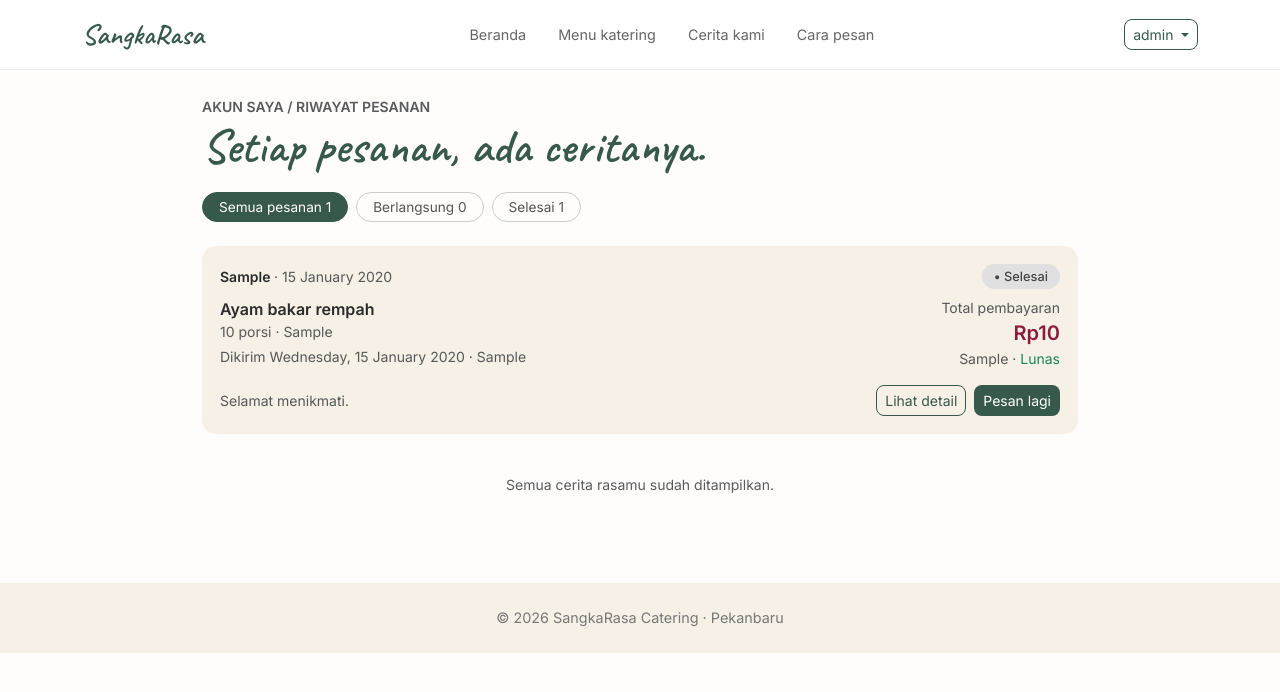
After one commit to zuleykapcr/sangkarasa, a Laravel app: page /pesanan in a window 1280 px wide. The commit adds this page. Shown: the top 692 px of the page. Run offline with Laravel 12, Linux system fonts and the light colour scheme; a user stored in the database is signed in; data comes from the database, SQL or seed files in the repository; tables that the repository leaves empty hold one stand-in row (values such as "Sample post").

Commit message:
feat: riwayat dan status pesanan pelanggan dengan filter, detail, dan pesan lagi

```diff
--- /dev/null
+++ b/app/Http/Controllers/PesananController.php
@@ -0,0 +1,75 @@
+<?php
+
+namespace App\Http\Controllers;
+
+use App\Models\Pesanan;
+use Illuminate\Http\Request;
+use Illuminate\Support\Str;
+
+class PesananController extends Controller
+{
+    // Daftar riwayat pesanan milik user yang login
+    public function index(Request $request)
+    {
+        $filter = $request->query('status');
+        $user   = auth()->user();
+
+        $pesanan = $user->pesanan()
+            ->with('detail.menu')
+            ->when($filter === 'berlangsung', fn ($q) => $q->berlangsung())
+            ->when($filter === 'selesai', fn ($q) => $q->selesai())
+            ->latest()
+            ->paginate(5)
+            ->withQueryString();
+
+        $jumlah = [
+            'semua'       => $user->pesanan()->count(),
+            'berlangsung' => $user->pesanan()->berlangsung()->count(),
+            'selesai'     => $user->pesanan()->selesai()->count(),
+        ];
+
+        return view('pesanan.index', compact('pesanan', 'jumlah', 'filter'));
+    }
+
+    // Detail satu pesanan
+    public function show(Pesanan $pesanan)
+    {
+        abort_unless($pesanan->user_id === auth()->id(), 403);
+
+        $pesanan->load('detail.menu');
+
+        return view('pesanan.show', compact('pesanan'));
+    }
+
+    // Pesan lagi: item pesanan lama dimasukkan ke keranjang
+    public function ulang(Pesanan $pesanan)
+    {
+        abort_unless($pesanan->user_id === auth()->id(), 403);
+
+        $keranjang = session('keranjang', []);
+
+        foreach ($pesanan->detail()->with('menu')->get() as $d) {
+            if (!$d->menu) {
+                continue;
+            }
+
+            $opsi = $d->opsi_tambahan ?? 'Sambal terpisah';
+            $key  = $d->menu_id . '_' . Str::slug($opsi, '_');
+
+            if (isset($keranjang[$key])) {
+                $keranjang[$key]['jumlah_porsi'] = min(100, $keranjang[$key]['jumlah_porsi'] + $d->jumlah_porsi);
+            } else {
+                $keranjang[$key] = [
+                    'menu_id'       => $d->menu_id,
+                    'opsi_tambahan' => $opsi,
+                    'jumlah_porsi'  => $d->jumlah_porsi,
+                ];
+            }
+        }
+
+        session(['keranjang' => $keranjang]);
+
+        return redirect()->route('keranjang.index')
+            ->with('success', 'Menu dari pesanan ' . $pesanan->kode_pesanan . ' masuk ke keranjang.');
+    }
+}
--- a/app/Models/Pesanan.php
+++ b/app/Models/Pesanan.php
@@ -15,11 +15,18 @@ class Pesanan extends Model
         'status_pembayaran', 'status_pesanan',
     ];
 
+    // Urutan tahap pesanan
+    public const TAHAP = ['Menunggu', 'Sedang Dimasak', 'Dalam Pengiriman', 'Selesai'];
+
+    // Label yang tampil untuk pelanggan
+    public const LABEL_TAHAP = ['Dikonfirmasi', 'Sedang dimasak', 'Dalam pengiriman', 'Tiba di rumah'];
+
     protected function casts(): array
     {
         return ['tanggal_pengiriman' => 'date'];
     }
 
+    // ===== RELASI =====
     public function user()
     {
         return $this->belongsTo(User::class);
@@ -29,4 +36,24 @@ class Pesanan extends Model
     {
         return $this->hasMany(DetailPesanan::class, 'pesanan_id');
     }
+
+    // ===== SCOPE =====
+    public function scopeBerlangsung($query)
+    {
+        return $query->where('status_pesanan', '!=', 'Selesai');
+    }
+
+    public function scopeSelesai($query)
+    {
+        return $query->where('status_pesanan', 'Selesai');
+    }
+
+    // ===== ACCESSOR =====
+    // Posisi tahap saat ini (0 sampai 3)
+    public function getTahapIndexAttribute(): int
+    {
+        $index = array_search($this->status_pesanan, self::TAHAP);
+
+        return $index === false ? 0 : $index;
+    }
 }
--- a/config/sangkarasa.php
+++ b/config/sangkarasa.php
@@ -22,4 +22,5 @@ return [
         'BRI'     => '5566778899',
     ],
     'atas_nama' => 'SangkaRasa Catering',
+    'whatsapp' => '6281200000000',
 ];
--- a/public/css/style.css
+++ b/public/css/style.css
@@ -65,3 +65,25 @@ body { font-family: 'Inter', sans-serif; color: var(--sr-text); background: #fff
 .btn-check:checked + .pay-option { border-color: var(--sr-green); background: #eaf0ec; }
 .qris-box { width: 200px; height: 200px; margin: 0 auto; display: flex; align-items: center; justify-content: center;
             background: #eee; border-radius: 12px; font-weight: 700; color: #999; }
+
+/* Riwayat pesanan */
+.history-card { background: var(--sr-cream); border-radius: 14px; padding: 18px; }
+
+.badge-status { padding: 3px 12px; border-radius: 999px; font-size: .8rem; font-weight: 500; }
+.badge-tunggu  { background: #fff3cd; color: #7a5b00; }
+.badge-masak   { background: #e3efe9; color: var(--sr-green); }
+.badge-kirim   { background: #dde9f7; color: #1f4e8c; }
+.badge-selesai { background: #e0e0e0; color: #444; }
+
+.progress-steps { display: flex; justify-content: space-between; background: #fff; border-radius: 10px;
+                  padding: 12px 14px; margin-top: 14px; gap: 8px; }
+.progress-steps .step { display: flex; align-items: center; gap: 6px; font-size: .8rem; color: #aaa; }
+.progress-steps .dot { width: 10px; height: 10px; border-radius: 50%; background: #ccc; flex-shrink: 0; }
+.progress-steps .step.done { color: var(--sr-green); }
+.progress-steps .step.done .dot { background: var(--sr-green); }
+.progress-steps .step.now { color: var(--sr-green); font-weight: 600; }
+.progress-steps .step.now .dot { background: var(--sr-green); box-shadow: 0 0 0 4px rgba(55,89,75,.2); }
+
+@media (max-width: 576px) {
+    .progress-steps { flex-direction: column; }
+}
--- a/resources/views/checkout/pembayaran.blade.php
+++ b/resources/views/checkout/pembayaran.blade.php
@@ -81,8 +81,7 @@
 
     <div class="d-flex gap-2">
         <a href="{{ route('menu.index') }}" class="btn btn-sr-outline">Pesan menu lain</a>
-        {{-- Diaktifkan di Tahap 8 --}}
-        <a href="#" class="btn btn-sr disabled">Lihat riwayat pesanan</a>
+        <a href="{{ route('pesanan.index') }}" class="btn btn-sr">Lihat riwayat pesanan</a>
     </div>
 </div>
 @endsection
--- a/resources/views/partials/navbar.blade.php
+++ b/resources/views/partials/navbar.blade.php
@@ -45,7 +45,7 @@
                         @if (auth()->user()->role === 'admin')
                             <li><a class="dropdown-item" href="{{ route('admin.dashboard') }}">Dashboard admin</a></li>
                         @else
-                            <li><a class="dropdown-item" href="#">Riwayat pesanan</a></li>
+                           <li><a class="dropdown-item" href="{{ route('pesanan.index') }}">Riwayat pesanan</a></li>
                         @endif
 
                         <li>
--- /dev/null
+++ b/resources/views/partials/pesanan-card.blade.php
@@ -0,0 +1,63 @@
+<div class="history-card mb-3">
+    <div class="d-flex justify-content-between align-items-center flex-wrap gap-2 mb-2">
+        <div class="small fw-semibold">
+            {{ $pesanan->kode_pesanan }}
+            <span class="text-muted fw-normal">· {{ $pesanan->created_at->translatedFormat('j F Y') }}</span>
+        </div>
+        @include('partials.status-badge', ['status' => $pesanan->status_pesanan])
+    </div>
+
+    <div class="d-flex justify-content-between gap-3">
+        <div>
+            @foreach ($pesanan->detail as $d)
+                <div class="fw-semibold">{{ $d->menu->nama_menu ?? 'Menu dihapus' }}</div>
+                <div class="small text-muted mb-1">
+                    {{ $d->jumlah_porsi }} porsi · {{ $d->opsi_tambahan }}
+                </div>
+            @endforeach
+
+            <div class="small text-muted mt-1">
+                Dikirim {{ $pesanan->tanggal_pengiriman->translatedFormat('l, j F Y') }} · {{ $pesanan->waktu_pengiriman }}
+            </div>
+        </div>
+
+        <div class="text-end">
+            <div class="small text-muted">Total pembayaran</div>
+            <div class="menu-price fs-5">Rp{{ number_format($pesanan->total_biaya, 0, ',', '.') }}</div>
+            <div class="small text-muted">
+                {{ $pesanan->metode_pembayaran }} ·
+                <span class="{{ $pesanan->status_pembayaran === 'Lunas' ? 'text-success' : 'text-danger' }}">
+                    {{ $pesanan->status_pembayaran }}
+                </span>
+            </div>
+        </div>
+    </div>
+
+    @if ($pesanan->status_pesanan !== 'Selesai')
+        @include('partials.progress-pesanan', ['pesanan' => $pesanan])
+    @endif
+
+    <div class="d-flex justify-content-between align-items-center flex-wrap gap-2 mt-3">
+        <span class="small text-muted">
+            {{ $pesanan->status_pesanan === 'Selesai' ? 'Selamat menikmati.' : 'Dapur sedang menyiapkan pesananmu.' }}
+        </span>
+
+        <div class="d-flex gap-2">
+            @if ($pesanan->status_pembayaran !== 'Lunas')
+                <a href="{{ route('pesanan.pembayaran', $pesanan) }}" class="btn btn-sr-outline btn-sm">Bayar</a>
+            @endif
+
+            <a href="{{ route('pesanan.show', $pesanan) }}" class="btn btn-sr-outline btn-sm">Lihat detail</a>
+
+            @if ($pesanan->status_pesanan === 'Selesai')
+                <form method="POST" action="{{ route('pesanan.ulang', $pesanan) }}">
+                    @csrf
+                    <button type="submit" class="btn btn-sr btn-sm">Pesan lagi</button>
+                </form>
+            @else
+                <a href="https://wa.me/{{ config('sangkarasa.whatsapp') }}?text={{ urlencode('Halo SangkaRasa, saya mau menanyakan pesanan ' . $pesanan->kode_pesanan) }}"
+                   target="_blank" rel="noopener" class="btn btn-sr btn-sm">Hubungi dapur</a>
+            @endif
+        </div>
+    </div>
+</div>
--- /dev/null
+++ b/resources/views/partials/status-badge.blade.php
@@ -0,0 +1,15 @@
+@php
+    $kelas = match ($status) {
+        'Selesai'          => 'badge-status badge-selesai',
+        'Dalam Pengiriman' => 'badge-status badge-kirim',
+        'Sedang Dimasak'   => 'badge-status badge-masak',
+        default            => 'badge-status badge-tunggu',
+    };
+
+    $teks = match ($status) {
+        'Menunggu' => 'Menunggu konfirmasi',
+        default    => $status,
+    };
+@endphp
+
+<span class="{{ $kelas }}">• {{ $teks }}</span>
--- /dev/null
+++ b/resources/views/pesanan/index.blade.php
@@ -0,0 +1,38 @@
+@extends('layouts.app')
+
+@section('title', 'Riwayat Pesanan')
+
+@section('content')
+<div class="container py-4" style="max-width: 900px;">
+    <small class="text-uppercase text-muted fw-semibold">Akun saya / Riwayat pesanan</small>
+    <h1 class="sr-script display-5 mb-3">Setiap pesanan, ada ceritanya.</h1>
+
+    {{-- Filter --}}
+    <div class="d-flex flex-wrap gap-2 mb-4">
+        <a href="{{ route('pesanan.index') }}"
+           class="pill {{ !$filter ? 'active' : '' }}">Semua pesanan {{ $jumlah['semua'] }}</a>
+        <a href="{{ route('pesanan.index', ['status' => 'berlangsung']) }}"
+           class="pill {{ $filter === 'berlangsung' ? 'active' : '' }}">Berlangsung {{ $jumlah['berlangsung'] }}</a>
+        <a href="{{ route('pesanan.index', ['status' => 'selesai']) }}"
+           class="pill {{ $filter === 'selesai' ? 'active' : '' }}">Selesai {{ $jumlah['selesai'] }}</a>
+    </div>
+
+    {{-- Daftar --}}
+    @forelse ($pesanan as $p)
+        @include('partials.pesanan-card', ['pesanan' => $p])
+    @empty
+        <div class="text-center text-muted py-5">
+            <p class="mb-3">Belum ada pesanan di sini.</p>
+            <a href="{{ route('menu.index') }}" class="btn btn-sr">Lihat menu katering →</a>
+        </div>
+    @endforelse
+
+    <div class="d-flex justify-content-center mt-3">
+        {{ $pesanan->links() }}
+    </div>
+
+    @if ($pesanan->count() > 0 && !$pesanan->hasMorePages())
+        <p class="text-center text-muted small mt-4">Semua cerita rasamu sudah ditampilkan.</p>
+    @endif
+</div>
+@endsection
--- a/routes/web.php
+++ b/routes/web.php
@@ -1,5 +1,6 @@
 <?php
 
+use App\Http\Controllers\PesananController;
 use App\Http\Controllers\AuthController;
 use App\Http\Controllers\BerandaController;
 use App\Http\Controllers\CheckoutController;
@@ -30,6 +31,11 @@ Route::middleware('guest')->group(function () {
 Route::middleware('auth')->group(function () {
     Route::post('/logout', [AuthController::class, 'logout'])->name('logout');
 
+    // Riwayat pesanan
+        Route::get('/pesanan', [PesananController::class, 'index'])->name('pesanan.index');
+        Route::get('/pesanan/{pesanan}', [PesananController::class, 'show'])->name('pesanan.show');
+        Route::post('/pesanan/{pesanan}/pesan-lagi', [PesananController::class, 'ulang'])->name('pesanan.ulang');
+
     // Pesan -> masuk keranjang
     Route::post('/menu/{menu}/pesan', [MenuController::class, 'pesan'])->name('menu.pesan');
 
```
Also changed, not shown: resources/views/partials/progress-pesanan.blade.php (added, +8 -0 lines), resources/views/pesanan/show.blade.php (added, +91 -0 lines).
